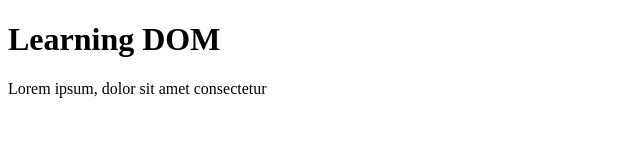
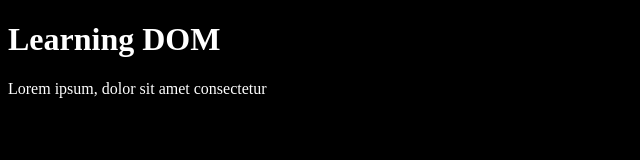
Before and after one commit to akilkhatri104/learning-javascript, a plain HTML site: page 06_DOM/one.html in a window 1280 px wide. Shown: the whole page, without its empty margins (0-640 px from the left). Drawn offline with Linux system fonts and the light colour scheme.

Commit message:
some changes

```diff
--- a/06_DOM/one.html
+++ b/06_DOM/one.html
@@ -2,11 +2,17 @@
 <html lang="en">
 <head>
     <meta charset="UTF-8">
-    <title>DOM Learning</title>
+    <title id="title" class="heading">DOM Learning</title>
+    <style>
+        .bg-black{
+            background-color: hsl(0, 0%, 0%);
+            color:white
+        }
+    </style>
 </head>
-<body>
-    <div class="bg-black">
-        <h1 class="heading">Learning DOM</h1>
+<body class="bg-black">
+    <div>
+        <h1 id="title" class="heading">Learning DOM</h1>
         <p>Lorem ipsum, dolor sit amet consectetur</p>
     </div>
 </body>
```
